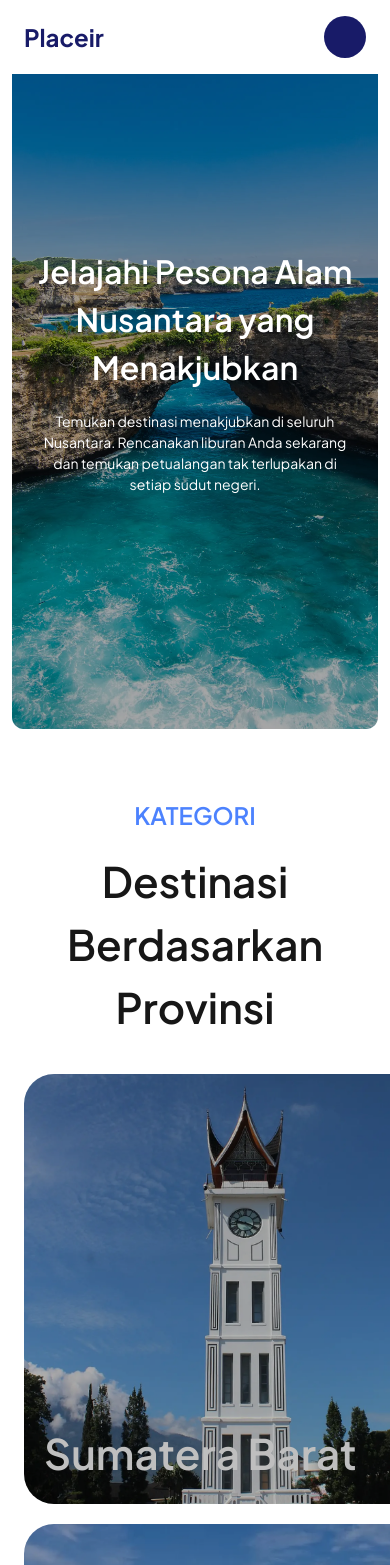
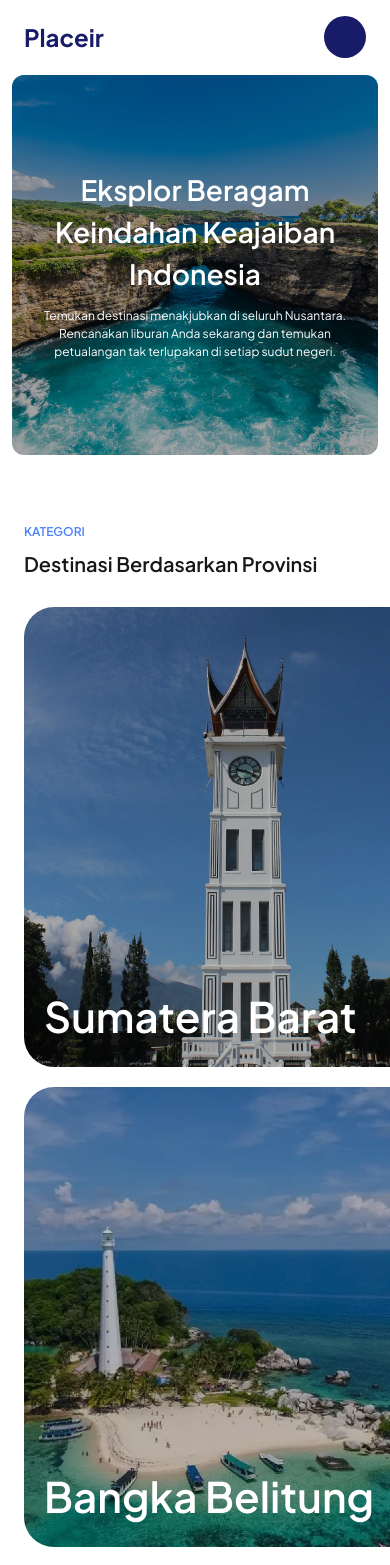
Before and after one commit to muamarzidan/Placeair, a React (Vite) app: page /explore in a window 390 px wide. Shown: the top 1565 px of the page. Built offline with nearby package versions, Linux system fonts and the light colour scheme; some icons are missing.

Commit message:
updt : update data explore

```diff
--- a/src/pages/explore/[province]/index.jsx
+++ b/src/pages/explore/[province]/index.jsx
@@ -1,4 +1,4 @@
-import { useState } from "react";
+import { useState, useEffect } from "react";
 import { useParams } from "react-router-dom";
 
 import Navbar from "../../../components/navbar";
@@ -7,11 +7,26 @@ import Search from "../../../components/Search";
 import useDebounceSearch from "../../../hooks/debounce";
 import dataDestination from "../../../api/destionation";
 
-
 export default function ExploreProvincePage() {
     const { province } = useParams();
     const [searchDestination, setSearchDestination] = useState("");
+    const [makeBaseThumbnail, setMakeBaseThumbnail] = useState("");
     const debouncedSearch = useDebounceSearch(searchDestination, 500);
+
+    // handle scroll to top page was loaded ( hardcoded :) )
+    useEffect(() => {
+        window.scrollTo(0, 0);
+    }, []);
+
+    // handler thumbnail, search, filter destination by province
+    useEffect(() => {
+        const filteredByProvince = dataDestination.filter(
+            destination => destination.province.toLowerCase() === province.toLowerCase()
+        );
+        if (filteredByProvince.length > 0) {
+            setMakeBaseThumbnail(filteredByProvince[0].thumbnailProvince);
+        }
+    }, [province]);
 
     const handleSearchDestination = (e) => {
         setSearchDestination(e.target.value);
@@ -22,7 +37,6 @@ export default function ExploreProvincePage() {
         .filter(destination =>
             destination.name.toLowerCase().includes(debouncedSearch.toLowerCase())
         );
-    console.log(filterDestinationByProvince[0]?.thumbnailProvince);
 
     return (
         <>
@@ -32,7 +46,7 @@ export default function ExploreProvincePage() {
                     id="hero"
                     className="relative flex flex-col items-center justify-center h-[80vh] m-3 bg-center bg-cover rounded-xl"
                     style={{
-                        backgroundImage: `url(${filterDestinationByProvince[0]?.thumbnailProvince})`
+                        backgroundImage: `url(${filterDestinationByProvince[0]?.thumbnailProvince || makeBaseThumbnail})`
                     }}
                 >
                     <div className="absolute inset-0 bg-black rounded-xl opacity-35"></div>
--- a/src/pages/explore/index.jsx
+++ b/src/pages/explore/index.jsx
@@ -72,14 +72,14 @@ export default function ExplorePage() {
             <main className="w-full h-auto bg-white">
                 <section
                     id="hero"
-                    className="relative flex flex-col items-center justify-center h-[85vh] m-3 bg-center bg-cover rounded-xl bg-hero-explore-placeir"
+                    className="relative flex flex-col items-center justify-center h-[45vh] sm:h-[85vh]  !mt-[75px] md:!mt-3 m-3 bg-center bg-cover rounded-xl bg-hero-explore-placeir"
                 >
                     <div className="absolute inset-0 bg-black rounded-xl opacity-35"></div>
                     <div className="relative px-3">
-                        <h1 className="relative font-semibold text-center text-white px-0 sm:px-5 lg:px-[50px] xl:px-[100px] 2xl:px-[200px] text-5xl md:text-6xl xl:text-8xl">
-                            Jelajahi Pesona Alam Nusantara yang Menakjubkan
+                        <h1 className="relative font-semibold text-center text-white px-0 sm:px-5 lg:px-[50px] xl:px-[100px] 2xl:px-[200px] text-4xl sm:text-5xl md:text-6xl xl:text-8xl">
+                            Eksplor Beragam Keindahan Keajaiban Indonesia
                         </h1>
-                        <p className="relative text-md md:text-lg xl:text-2xl text-center px-2 sm:px-16 md:px-[50px] lg:px-[100px] xl:px-[220px] 2xl:px-[320px] text-white pt-5">
+                        <p className="relative text-sm sm:text-md md:text-lg xl:text-2xl text-center px-2 sm:px-16 md:px-[50px] lg:px-[100px] xl:px-[220px] 2xl:px-[320px] text-white pt-3 sm:pt-5">
                             Temukan destinasi menakjubkan di seluruh Nusantara. Rencanakan
                             liburan Anda sekarang dan temukan petualangan tak terlupakan di
                             setiap sudut negeri.
@@ -87,27 +87,28 @@ export default function ExplorePage() {
                     </div>
                 </section>
                 <section id="kategori" className="w-full h-auto py-14">
-                    <div className="container flex flex-col w-full h-auto gap-4">
-                        <h4 className="font-semibold text-[24px] text-secondary text-center">
+                    <div className="container flex flex-col w-full h-auto gap-2 sm:gap-4">
+                        <h4 className="font-semibold text-sm sm:text-xl md:text-[24px] text-secondary text-left sm:text-center">
                             KATEGORI
                         </h4>
-                        <h3 className="text-6xl font-semibold text-center text-thridly">
+                        <h3 className="text-2xl font-semibold text-left sm:text-4xl md:text-6xl sm:text-center text-thridly">
                             Destinasi Berdasarkan Provinsi
                         </h3>
                         {/* Province data area */}
                         <div className="flex flex-wrap items-center justify-between w-full h-auto gap-5 pt-5">
                             {dataProvince.map((data, index) => (
                                 <Link to={`/explore/${data.province}`} key={index}>
+                                    <div className="relative w-[445px] h-[460px] max-w-[445px] max-h-[460px] rounded-[30px] overflow-hidden">
                                         <div
-                                        className="w-[445px] h-[460px] max-w-[800px] max-h-[430px] rounded-[30px] bg-center bg-cover brightness-75"
+                                            className="absolute inset-0 bg-center bg-cover brightness-75"
                                             style={{
                                                 backgroundImage: `url(${data.thumbnailProvince})`,
                                                 backgroundSize: "cover",
                                                 backgroundPosition: "center",
                                             }}
-                                    >
-                                        <div className="flex items-end w-full h-full p-5">
-                                            <h4 className="text-6xl font-semibold text-white 0">
+                                        />
+                                        <div className="relative z-10 flex items-end w-full h-full p-5">
+                                            <h4 className="text-6xl font-semibold text-white">
                                                 {data.province}
                                             </h4>
                                         </div>
@@ -189,10 +190,9 @@ export default function ExplorePage() {
                                                 width={resizeIconLoc}
                                                 height={resizeIconLoc}
                                             />
-                                            <span className="text-sm sm:text-md md:text-xl">
+                                            <Link to={data.locationLink} target="_blank" className="text-sm sm:text-md md:text-xl">
                                                 {data.location}
-                                                <a href={data.locationLink}></a>
-                                            </span>
+                                            </Link>
                                         </div>
                                         <div className="flex items-center justify-between w-full">
                                             <span className="font-bold text-md sm:text-[16px] md:text-[26px] text-[#171717]">
@@ -212,6 +212,8 @@ export default function ExplorePage() {
                                 </div>
                             )}
                         </div>
+                        {/* handler to show more destination if the destination is avaible */}
+                        {filterMostViewDestination.length > 0 && (
                             <div className="flex justify-center w-full h-auto mt-10">
                                 <Link to="/explore-destination">
                                     <button className="py-2 text-3xl font-semibold border-2 border-solid rounded-full px-7 text-primary border-primary">
@@ -219,6 +221,7 @@ export default function ExplorePage() {
                                     </button>
                                 </Link>
                             </div>
+                        )}
                     </div>
                 </section>
             </main>
```
Lines whose indentation alone changed are shown as unchanged.
